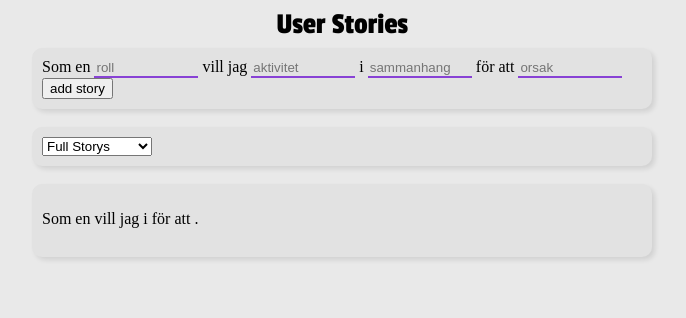
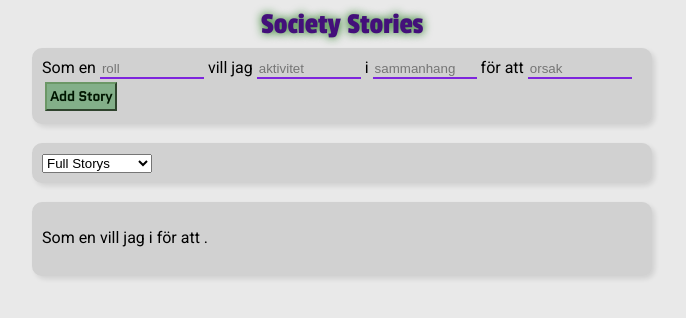
Before and after one commit to Agman10/User-Stories, a plain HTML site: page index.html in a window 1280 px wide. Shown: the whole page, without its empty margins (298-984 px from the left). Drawn offline with Linux system fonts and the light colour scheme.

Commit message:
added colors to logo and button

```diff
--- a/index.html
+++ b/index.html
@@ -4,14 +4,15 @@
     <meta charset="UTF-8">
     <meta name="viewport" content="width=device-width, initial-scale=1.0">
     <meta http-equiv="X-UA-Compatible" content="ie=edge">
-    <title>Document</title>
-    <link href="https://fonts.googleapis.com/css?family=Luckiest+Guy|Passion+One&display=swap" rel="stylesheet">
+    <title>Society Stories</title>
+    <link href="https://fonts.googleapis.com/css?family=Roboto|Luckiest+Guy|Passion+One|Fira+Sans|Quantico&display=swap" rel="stylesheet">
     <link rel="stylesheet" href="style.css">
 
 </head>
 <body>
+    <!-- <div id="back"> -->
     <div id="root">
-        <div id="logo">User Stories</div>
+        <div id="logo" v-on:click="changeColor">Society Stories</div>
         <div id="input">
         Som en
         <!-- role -->
@@ -39,7 +40,7 @@
             <option v-for="reason in reasons" :value="reason" v-text="reason">{{ reasons }}</option>
         </datalist>
         <!--  -->
-        <button v-on:click="addStory">add story</button>
+        <button id="button" v-on:click="addStory">Add Story</button>
         </div>
         <br>
 
@@ -104,6 +105,7 @@
     </div>
 
     </div>
+<!-- </div> -->
     <script src="vue.js"></script>
     <script src="main.js"></script>
 </body>
--- a/main.js
+++ b/main.js
@@ -1,5 +1,20 @@
 /* var stry = document.getElementById("stry");
 var strySelect = stry.options[stry.selectedIndex].text; */
+var logo = document.getElementById("logo");
+var clicked = false;
+console.log(clicked)
+/* if (!clicked){
+    logo.style.color = "red";
+    console.log("false: " + clicked)
+} else if (clicked = true) {
+    logo.style.color = "blue";
+    console.log("true: " + clicked)
+} */
+/* logo.addEventListener("click", function(){
+    clicked = !clicked;
+    logo.style.color = clicked ? "red" : "blue";
+    console.log("color")
+}); */
 var app = new Vue({
     el:'#root',
     data: {
@@ -100,6 +115,27 @@ var app = new Vue({
                 console.log("errorrr")
             } */
 
+        },
+
+        changeColor(){
+            /* console.log("color")
+            console.log(clicked)*/
+            /* logo.style.color = "#83af89"; */
+            clicked = !clicked;
+            console.log(clicked)
+            logo.style.color = clicked ? "green" : "purple";
+            console.log(logo.style.color)
+
+            /* logo.style.color = clicked ? "red" : "blue"; */
+            /* if(clicked = true){
+                clicked = true;
+                logo.style.color = "red";
+                console.log("true " + clicked)
+            } else if (clicked = false){
+                clicked = false;
+                logo.style.color = "blue";
+                console.log("false " + clicked)
+            } */
         }
     },
 })
--- a/style.css
+++ b/style.css
@@ -1,19 +1,30 @@
+body{
+    background: #e9e9e9;
+    /* background: black; */
+    -ms-box-sizing: content-box;
+    -moz-box-sizing: content-box;
+    -webkit-box-sizing: content-box;
+    box-sizing: content-box;
+    font-family: 'Roboto', sans-serif;
+}
+/* #root{
+    background: white;
+}
+/* #back{
+    background: black;
+} */
 #logo{
     text-align: center;
     height: 40px;
     font-size: 30px;
     font-family: 'Passion One', cursive;
-}
-body{
-    background: #e9e9e9;
-    -ms-box-sizing: content-box;
-    -moz-box-sizing: content-box;
-    -webkit-box-sizing: content-box;
-    box-sizing: content-box;
+    color: #43107a;
+    text-shadow: 0px 0px 10px rgb(11, 109, 2, 1);
+    user-select: none;
 }
 
 #input{
-    background: #e2e2e2;
+    background: #d1d1d1;
     margin: 0 auto;
     display: block;
     flex-grow: 1;
@@ -23,18 +34,31 @@ body{
     overflow: hidden;
     border-radius: 10px;
     border-width: 10px;
-    border-top: 10px solid #e2e2e2;
-    border-bottom: 10px solid #e2e2e2;
-    border-left: 10px solid #e2e2e2;
-    border-right: 10px solid #e2e2e2;
+    border-top: 10px solid #d1d1d1;
+    border-bottom: 10px solid #d1d1d1;
+    border-left: 10px solid #d1d1d1;
+    border-right: 10px solid #d1d1d1;
     box-shadow: 3px 3px 5px rgba(0, 0, 0, 0.1);
+    /* line-height: 1.5; */
+}
 
+#button{
+    background-color: #83af89;
+    border-color: #6b9766;
+    color: #001600;
+    padding: 3px;
+    margin: 3px;
+    font-weight: 1000;
+    /* font-family: 'Roboto', sans-serif; */
+    /* font-family: 'Fira Sans', sans-serif; */
+    font-family: 'Quantico', sans-serif;
 }
+
 #stry{
     width: 110px;
 }
 .wrap{
-    background: #e2e2e2;
+    background: #d1d1d1;
     margin: 0 auto;
     display: block;
     /* flex-grow: 1; */
@@ -44,10 +68,10 @@ body{
     overflow: hidden;
     border-radius: 10px;
     border-width: 10px;
-    border-top: 10px solid #e2e2e2;
-    border-bottom: 10px solid #e2e2e2;
-    border-left: 10px solid #e2e2e2;
-    border-right: 10px solid #e2e2e2;
+    border-top: 10px solid #d1d1d1;
+    border-bottom: 10px solid #d1d1d1;
+    border-left: 10px solid #d1d1d1;
+    border-right: 10px solid #d1d1d1;
     /* box-shadow: 0px 0px 15px rgba(0, 0, 0, 0.2); */
     box-shadow: 3px 3px 5px rgba(0, 0, 0, 0.1);
 
@@ -56,8 +80,8 @@ body{
 }
 
 #lists{
-    background-color: white;
-    border-left: 5px solid white;
+    background-color: rgb(235, 235, 235);
+    border-left: 5px solid rgb(235, 235, 235);
     width: calc(100% - 120px);
     float: right;
 
@@ -93,7 +117,7 @@ body{
 
 input[type=text]{
     border: none;
-    border-bottom: 2px solid #8842d5;
+    border-bottom: 2px solid #7e25dd;
     background: none;
     width: 100px;
 
```
